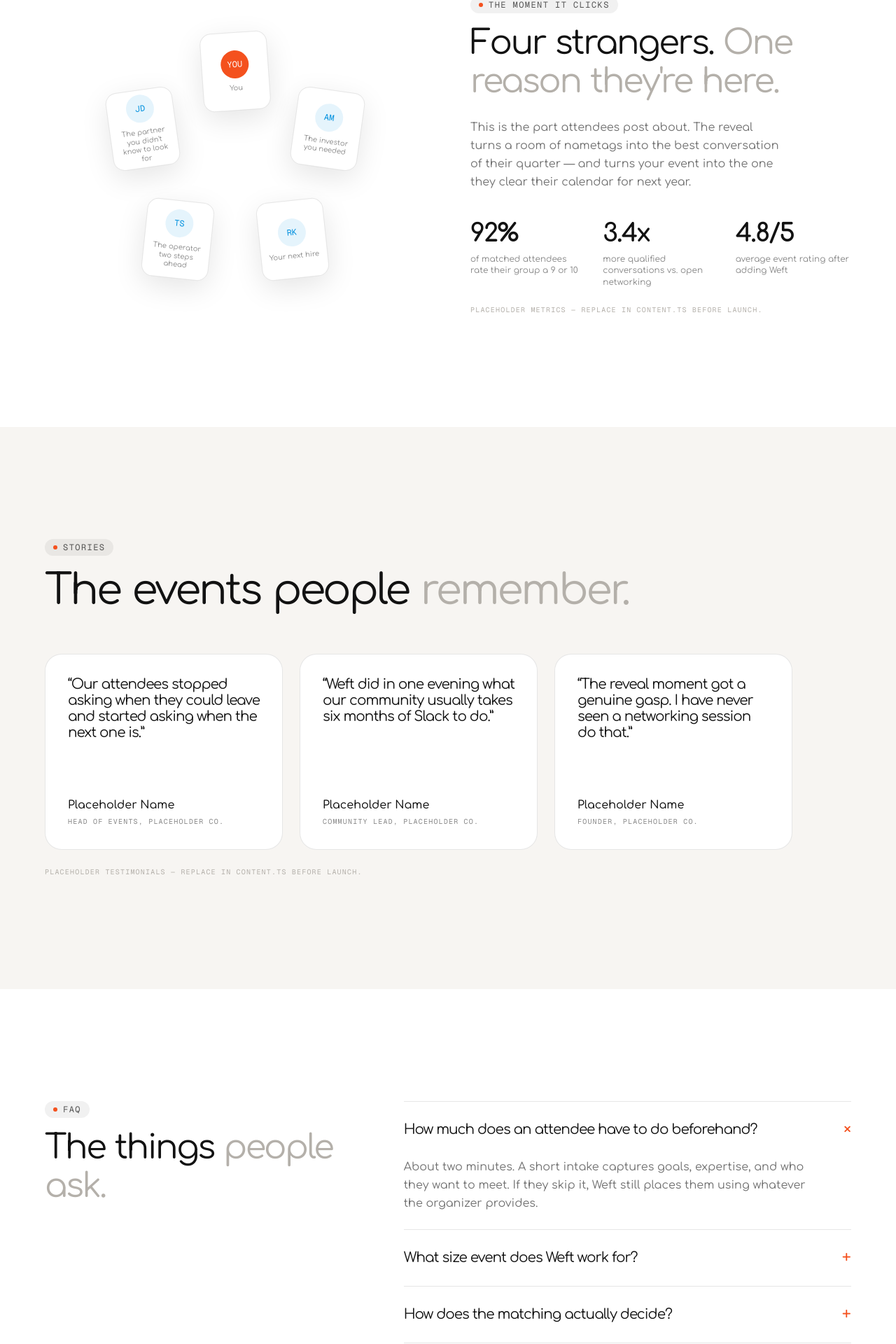
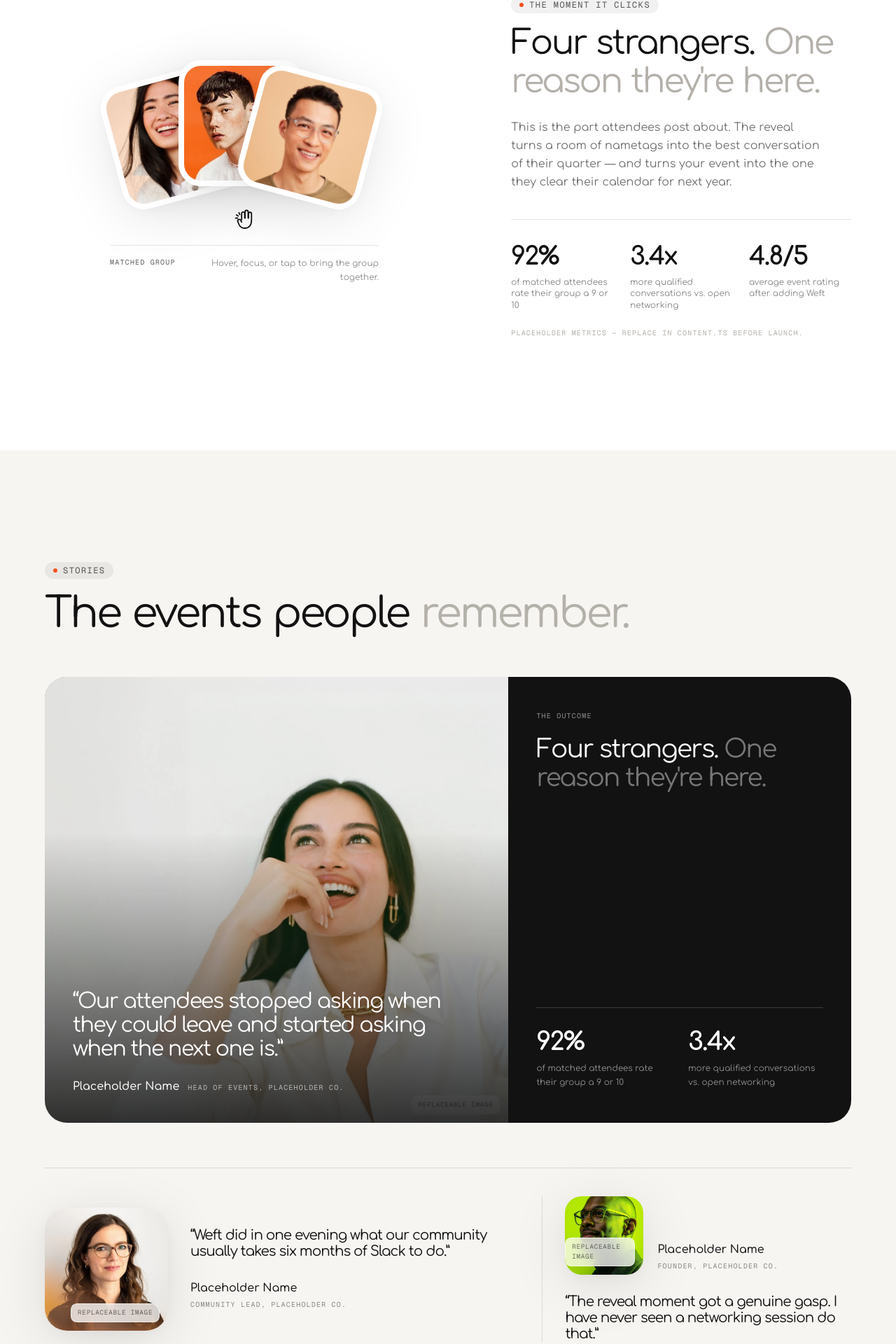
Before and after one commit to weftnow/web-frontend, a Next.js app: page / in a window 1280 px wide. Shown: the part 4493-6413 px from the top of the page at 70% size. Built offline with nearby package versions, Linux system fonts and the light colour scheme.

Commit message:
feat: add measured match stack and outcome stories

```diff
--- a/components/sections/Reveal.tsx
+++ b/components/sections/Reveal.tsx
@@ -5,62 +5,25 @@
 import { RevealText } from "@/components/ui/RevealText";
 import { Eyebrow } from "@/components/ui/Eyebrow";
 import { Counter } from "@/components/ui/Counter";
-import { motion, useReducedMotion } from "motion/react";
-
-// Final resting positions of the 5 cards arranged in a ring.
-const RING = [
-  { x: 0, y: -120, r: -4 },
-  { x: 132, y: -38, r: 8 },
-  { x: 82, y: 120, r: -6 },
-  { x: -82, y: 120, r: 6 },
-  { x: -132, y: -38, r: -8 },
-];
+import { PortraitStack } from "@/components/ui/PortraitStack";
 
 export function Reveal() {
-  const reduce = useReducedMotion();
-  const { reveal } = content;
+  const { media, reveal } = content;
 
   return (
     <SectionShell id="reveal" act="light">
-      <div className="grid items-center gap-16 lg:grid-cols-2">
-        {/* Left: fan-out */}
-        <div className="relative mx-auto flex h-[420px] w-full max-w-md scale-90 items-center justify-center md:scale-100">
-          {reveal.group.map((person, i) => {
-            const target = RING[i];
-            return (
-              <motion.div
-                key={i}
-                className="absolute flex h-28 w-24 flex-col items-center justify-center gap-2 rounded-2xl border border-ink/10 bg-paper shadow-[0_12px_40px_rgba(0,0,0,0.10)]"
-                initial={
-                  reduce
-                    ? { x: target.x, y: target.y, rotate: target.r }
-                    : { x: 0, y: 0, rotate: 0, scale: 0.9 }
-                }
-                whileInView={
-                  reduce
-                    ? undefined
-                    : { x: target.x, y: target.y, rotate: target.r, scale: 1 }
-                }
-                viewport={{ once: true, amount: 0.5 }}
-                transition={{ type: "spring", stiffness: 120, damping: 14, delay: 0.2 + i * 0.08 }}
-              >
-                <span
-                  className={`flex h-10 w-10 items-center justify-center rounded-full font-mono text-xs ${
-                    i === 0 ? "bg-ember text-paper" : "bg-signal/10 text-signal"
-                  }`}
-                >
-                  {person.initials}
-                </span>
-                <span className="px-2 text-center text-[10px] leading-tight text-ink/50">
-                  {person.role}
-                </span>
-              </motion.div>
-            );
-          })}
+      <div className="grid items-center gap-16 lg:grid-cols-[minmax(0,1.08fr)_minmax(0,0.92fr)] lg:gap-12 xl:gap-24">
+        <div className="mx-auto min-w-0 w-full max-w-[640px]">
+          <PortraitStack portraits={media.portraits} />
+          <div className="mx-auto mt-5 flex max-w-sm items-start justify-between gap-6 border-t border-ink/10 pt-4">
+            <p className="font-meta text-[10px] text-ink/68">Matched group</p>
+            <p className="max-w-[15rem] text-right text-xs leading-relaxed text-ink/48">
+              Hover, focus, or tap to bring the group together.
+            </p>
+          </div>
         </div>
 
-        {/* Right: copy + stats */}
-        <div>
+        <div className="min-w-0">
           <Eyebrow>{reveal.eyebrow}</Eyebrow>
           <RevealText
             as="h2"
@@ -69,7 +32,7 @@
           />
           <p className="mt-6 max-w-md text-base leading-relaxed text-ink/60">{reveal.body}</p>
 
-          <div className="mt-10 grid grid-cols-3 gap-6">
+          <div className="mt-10 grid grid-cols-1 gap-7 border-t border-ink/10 pt-8 sm:grid-cols-3 sm:gap-6">
             {reveal.stats.map((s, i) => (
               <div key={i}>
                 <div className="font-display text-3xl font-bold text-ink md:text-4xl">
--- a/components/sections/Testimonials.tsx
+++ b/components/sections/Testimonials.tsx
@@ -5,11 +5,38 @@
 import { SectionShell } from "@/components/ui/SectionShell";
 import { RevealText } from "@/components/ui/RevealText";
 import { Eyebrow } from "@/components/ui/Eyebrow";
-import { motion } from "motion/react";
+import { MediaPlaceholder } from "@/components/ui/MediaPlaceholder";
+import { useReducedMotion } from "motion/react";
 
 export function Testimonials() {
   const track = useRef<HTMLDivElement | null>(null);
-  const { testimonials } = content;
+  const reduce = Boolean(useReducedMotion());
+  const { media, reveal, testimonials } = content;
+  const [feature, ...supporting] = testimonials.items;
+
+  function moveStory(direction: -1 | 1) {
+    const node = track.current;
+    if (!node) return;
+
+    const cards = Array.from(
+      node.querySelectorAll<HTMLElement>("[data-story-card]"),
+    );
+    const firstOffset = cards[0]?.offsetLeft ?? 0;
+    const current = cards.reduce((closest, card, index) => {
+      const cardPosition = card.offsetLeft - firstOffset;
+      const closestPosition = cards[closest].offsetLeft - firstOffset;
+      return Math.abs(cardPosition - node.scrollLeft) <
+        Math.abs(closestPosition - node.scrollLeft)
+        ? index
+        : closest;
+    }, 0);
+    const next = Math.min(Math.max(current + direction, 0), cards.length - 1);
+
+    node.scrollTo({
+      behavior: reduce ? "auto" : "smooth",
+      left: cards[next].offsetLeft - firstOffset,
+    });
+  }
 
   return (
     <SectionShell id="stories" act="warm">
@@ -22,30 +49,147 @@
         />
       </div>
 
-      <div ref={track} className="mt-14 overflow-hidden">
-        <motion.div
-          drag="x"
-          dragConstraints={{ left: -((testimonials.items.length - 1) * 380), right: 0 }}
-          dragElastic={0.08}
-          className="flex cursor-grab gap-6 active:cursor-grabbing"
-        >
-          {testimonials.items.map((t, i) => (
-            <div
-              key={i}
-              className="flex min-h-[280px] w-[340px] shrink-0 flex-col justify-between rounded-3xl border border-ink/10 bg-paper p-8"
-            >
-              <p className="font-display text-xl leading-snug text-ink">&ldquo;{t.quote}&rdquo;</p>
-              <div className="mt-8">
-                <p className="font-medium text-ink">{t.name}</p>
-                <p className="font-meta mt-1 text-[10px] text-ink/50">{t.title}</p>
+      <div className="mt-14 hidden md:block">
+        <div className="grid overflow-hidden rounded-[2rem] bg-ink md:grid-cols-[minmax(0,1.15fr)_minmax(320px,0.85fr)]">
+          <div className="relative min-h-[460px]">
+            <MediaPlaceholder
+              className="absolute inset-0 h-full w-full"
+              media={media.outcome}
+              sizes="(max-width: 1023px) 58vw, 650px"
+            />
+            <div className="absolute inset-0 bg-[linear-gradient(180deg,transparent_35%,rgba(18,18,18,0.86)_100%)]" />
+            <div className="absolute inset-x-0 bottom-0 p-8 text-paper lg:p-10">
+              <p className="max-w-xl font-display text-2xl leading-snug lg:text-3xl">
+                &ldquo;{feature.quote}&rdquo;
+              </p>
+              <div className="mt-6 flex flex-wrap items-baseline gap-x-3 gap-y-1">
+                <p className="font-medium">{feature.name}</p>
+                <p className="font-meta text-[10px] text-paper/62">{feature.title}</p>
               </div>
             </div>
+          </div>
+
+          <div className="flex flex-col justify-between px-8 py-10 text-paper lg:px-10 lg:py-12">
+            <div>
+              <p className="font-meta text-[10px] text-paper/52">The outcome</p>
+              <p className="mt-5 max-w-sm font-display text-3xl leading-tight lg:text-4xl">
+                {reveal.headline[0].text}{" "}
+                <span className="text-paper/42">{reveal.headline[0].muted}</span>
+              </p>
+            </div>
+            <div className="mt-12 grid grid-cols-2 gap-6 border-t border-paper/18 pt-7">
+              {reveal.stats.slice(0, 2).map((stat) => (
+                <div key={stat.label}>
+                  <p className="font-display text-3xl font-bold tabular-nums lg:text-4xl">
+                    {stat.value}{stat.suffix}
+                  </p>
+                  <p className="mt-2 text-xs leading-relaxed text-paper/52">{stat.label}</p>
+                </div>
+              ))}
+            </div>
+          </div>
+        </div>
+
+        <div className="mt-16 grid grid-cols-5 gap-8 border-t border-ink/12 pt-10">
+          <article className="col-span-3 grid grid-cols-[176px_1fr] items-center gap-8">
+            <MediaPlaceholder
+              className="aspect-square w-full rounded-[2rem] shadow-[var(--shadow-media)]"
+              media={media.testimonialAvatars[1]}
+              sizes="176px"
+            />
+            <StoryCopy story={supporting[0]} />
+          </article>
+
+          <article className="col-span-2 border-l border-ink/12 pl-8">
+            <div className="grid grid-cols-[112px_1fr] items-end gap-5">
+              <MediaPlaceholder
+                className="aspect-square w-full rounded-[1.5rem] shadow-[var(--shadow-media)]"
+                media={media.testimonialAvatars[2]}
+                sizes="112px"
+              />
+              <div className="pb-1">
+                <p className="font-medium text-ink">{supporting[1].name}</p>
+                <p className="font-meta mt-1 text-[10px] leading-relaxed text-ink/48">
+                  {supporting[1].title}
+                </p>
+              </div>
+            </div>
+            <p className="mt-7 font-display text-xl leading-snug text-ink">
+              &ldquo;{supporting[1].quote}&rdquo;
+            </p>
+          </article>
+        </div>
+      </div>
+
+      <div className="mt-12 md:hidden">
+        <div
+          aria-label="Event outcome stories"
+          aria-roledescription="carousel"
+          className="-mx-6 flex snap-x snap-mandatory gap-4 overflow-x-auto px-6 pb-3 [scrollbar-width:none] [&::-webkit-scrollbar]:hidden"
+          ref={track}
+          role="region"
+        >
+          {testimonials.items.map((story, index) => (
+            <article
+              className="w-[82vw] max-w-[340px] shrink-0 snap-start overflow-hidden rounded-[1.75rem] bg-paper"
+              data-story-card
+              key={story.quote}
+            >
+              <MediaPlaceholder
+                className="aspect-square w-full"
+                media={media.testimonialAvatars[index]}
+                sizes="82vw"
+              />
+              <div className="p-6">
+                <StoryCopy story={story} />
+              </div>
+            </article>
           ))}
-        </motion.div>
+        </div>
+
+        <div className="mt-6 flex justify-end gap-2">
+          <button
+            aria-label="Previous story"
+            className="grid h-12 w-12 place-items-center rounded-full border border-ink/14 bg-paper text-xl text-ink transition-transform active:scale-[0.97] focus-visible:outline-3 focus-visible:outline-offset-3 focus-visible:outline-signal"
+            onClick={() => moveStory(-1)}
+            type="button"
+          >
+            <span aria-hidden="true">←</span>
+          </button>
+          <button
+            aria-label="Next story"
+            className="grid h-12 w-12 place-items-center rounded-full bg-ink text-xl text-paper transition-transform active:scale-[0.97] focus-visible:outline-3 focus-visible:outline-offset-3 focus-visible:outline-signal"
+            onClick={() => moveStory(1)}
+            type="button"
+          >
+            <span aria-hidden="true">→</span>
+          </button>
+        </div>
       </div>
+
       <p className="font-meta mt-6 text-[10px] text-ash">
         Placeholder testimonials — replace in content.ts before launch.
       </p>
     </SectionShell>
   );
 }
+
+function StoryCopy({
+  story,
+}: {
+  story: (typeof content.testimonials.items)[number];
+}) {
+  return (
+    <div>
+      <p className="font-display text-xl leading-snug text-ink">
+        &ldquo;{story.quote}&rdquo;
+      </p>
+      <div className="mt-7">
+        <p className="font-medium text-ink">{story.name}</p>
+        <p className="font-meta mt-1 text-[10px] leading-relaxed text-ink/48">
+          {story.title}
+        </p>
+      </div>
+    </div>
+  );
+}
```
Also changed, not shown: 2 other files (tests, documents, lock files or other folders).
